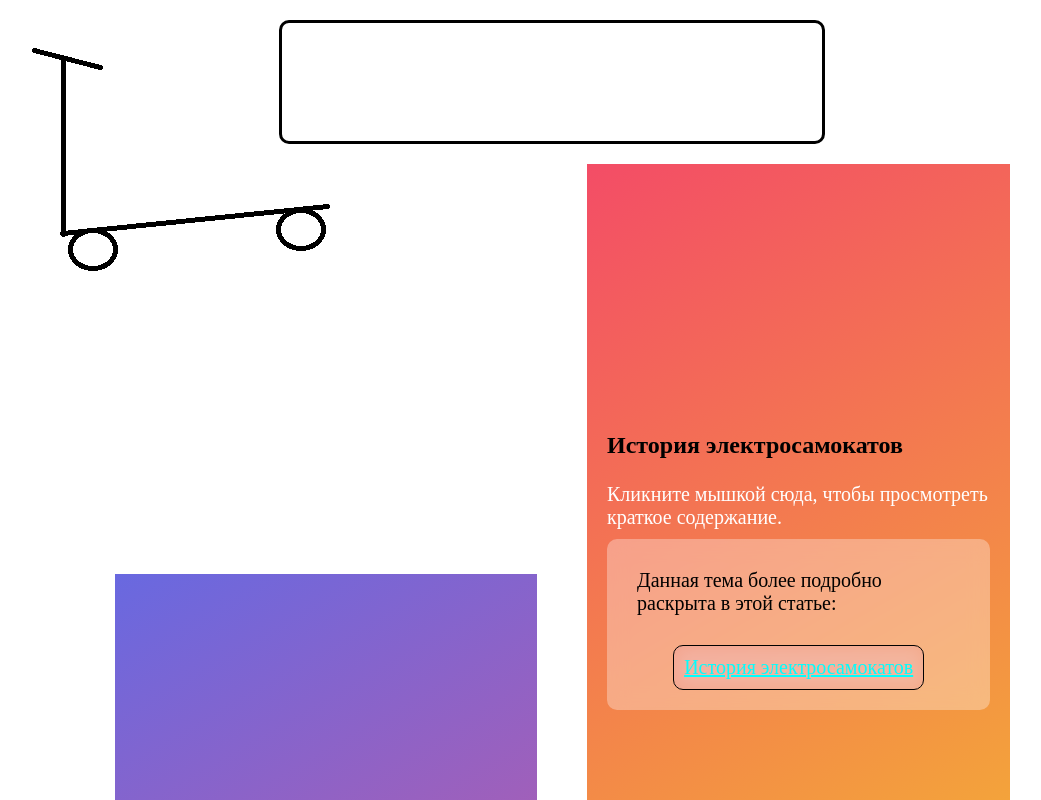
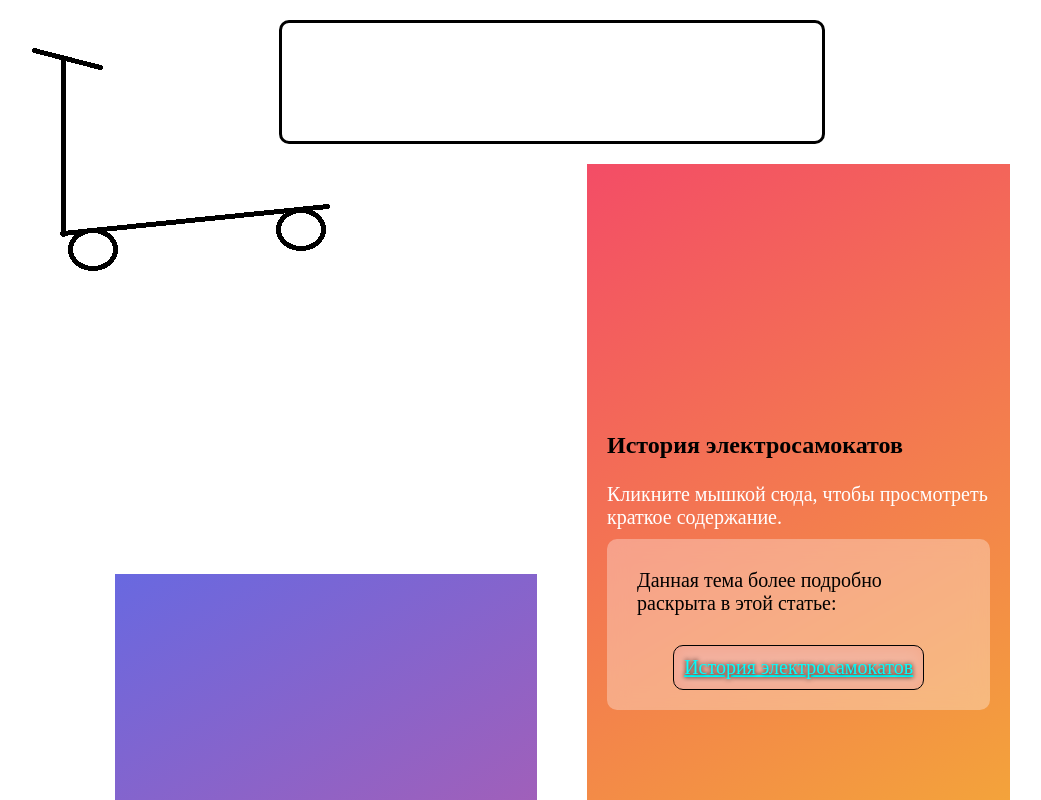
Before and after one commit to dmitryh2004/RKChIR_kursach, a plain HTML site: page html/main.html in a window 1280 px wide. Shown: the top 800 px of the page, without its empty margins (88-1129 px from the left). Drawn offline with Linux system fonts and the light colour scheme; a web font is replaced by a local one.

Commit message:
16.11.23 10:23

```diff
--- a/css/main.css
+++ b/css/main.css
@@ -53,16 +53,21 @@ div.more_info a {
 
     margin:10px;
     padding: 10px;
-
-    color: #0ff;
 }
 
 div.more_info a:hover {
     color: #fff;
+    text-shadow: 0px 0px 5px #0ff;
 }
 
 div.more_info a:visited {
     color: #088;
+    text-shadow: 0px 0px 5px #0ff !important;
+}
+
+div.more_info a {
+    color: #0ff;
+    text-shadow: 0px 0px 5px #000;
 }
 
 /*оформление section для main*/
```
